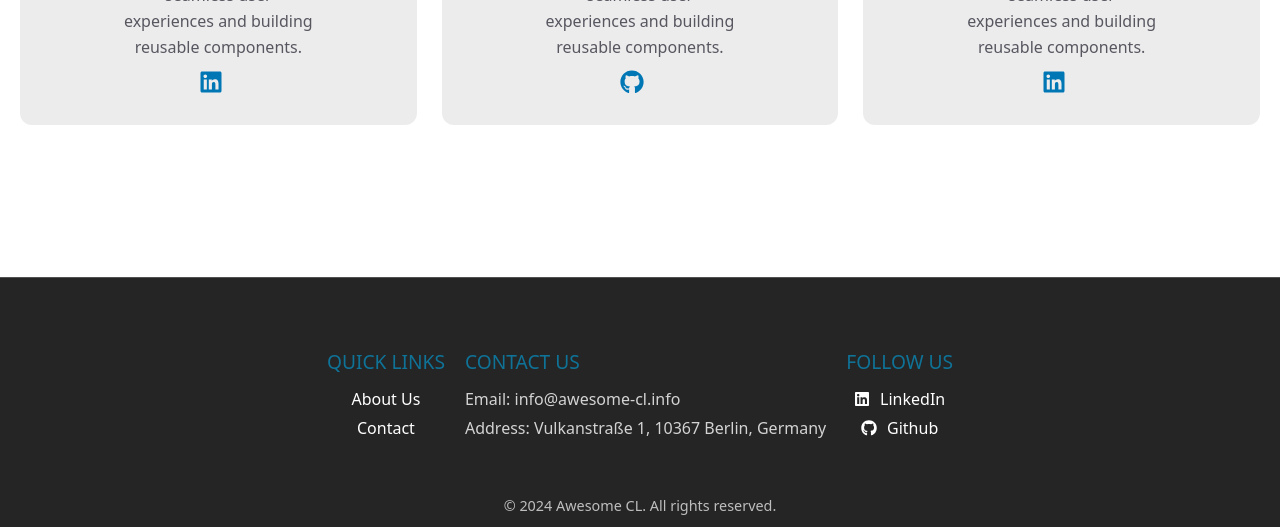
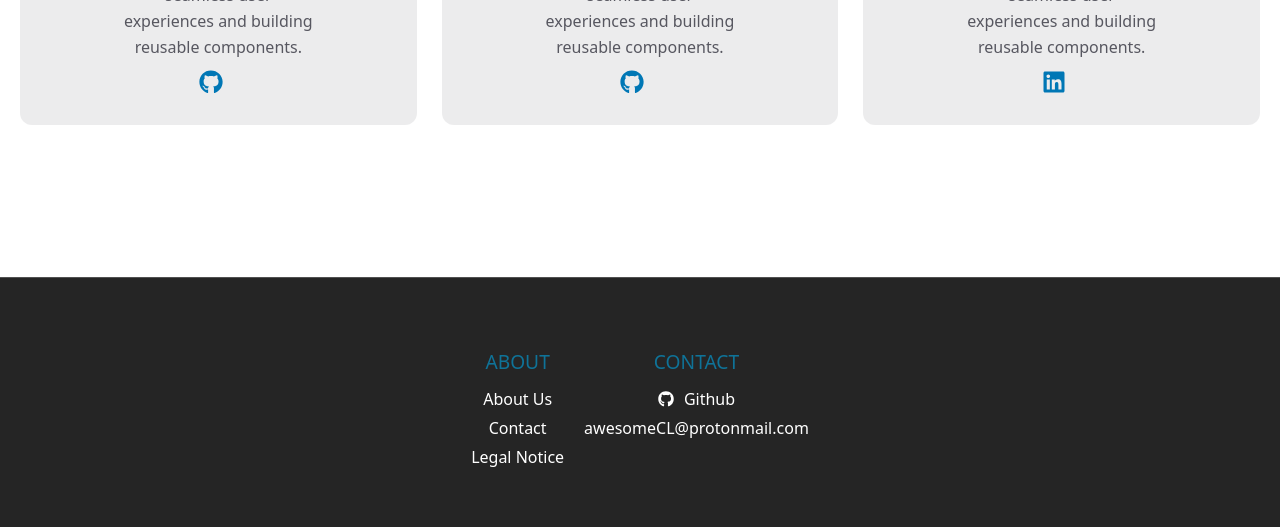
Before and after one commit to Team-Collaborators/Awesome-CL, a React (Vite) app: page /about in a window 1280 px wide. Shown: the part 1926-2453 px from the top of the page. Built offline with nearby package versions, Linux system fonts and the light colour scheme.

Commit message:
edit footer links

```diff
--- a/src/components/Footer/Footer.jsx
+++ b/src/components/Footer/Footer.jsx
@@ -1,9 +1,10 @@
 import React from "react";
-import { FaLinkedin, FaGithub } from "react-icons/fa";
+import { FaLinkedin, FaGithub, FaEnvelope } from "react-icons/fa";
 import styles from "./Footer.module.scss";
 import logo from "../../assets/images/awesome-logo.png";
 import ContactPage from "../../pages/ContactPage/ContactPage";
 import AboutUs from "../../pages/AboutUs/AboutUs";
+import LegalNotice from "../../pages/LegalNotice/LegalNotice";
 
 const Footer = ({ isSidebarOpen }) => {
   return (
@@ -15,28 +16,30 @@ const Footer = ({ isSidebarOpen }) => {
       <div className={styles.container}>
         <div className={styles.sections}>
           <div className={styles.links}>
-            <h4>Quick Links</h4>
+            {/* <h4>Quick Links</h4> */}
+            <h4>About</h4>
             <a href="/about">About Us</a>
             <a href="/contact">Contact</a>
-            {/* <a href="/privacy">Privacy Policy</a> */}
+            <a href="/legalnotice">Legal Notice</a>
           </div>
-          <div className={styles.contact}>
+          {/* <div className={styles.contact}>
             <h4>Contact Us</h4>
-            <p>Email: info@awesome-cl.info</p>
-            {/* <p>Phone: +49 234 567 890</p> */}
-            <p>Address: Vulkanstraße 1, 10367 Berlin, Germany</p>
-          </div>
+            <p>Email: awesomeCL@protonmail.com</p> */}
+          {/* <p>Phone: +49 234 567 890</p> */}
+          {/* <p>Address: Vulkanstraße 1, 10367 Berlin, Germany</p>
+          </div> */}
           <div className={styles.social}>
-            <h4>Follow Us</h4>
-            <a href="https://linkedin.com" target="blank">
+            <h4>Contact</h4>
+            {/* <a href="https://linkedin.com" target="blank">
               <FaLinkedin style={{ marginRight: "10px" }} /> LinkedIn
-            </a>
+            </a> */}
             <a
               href="https://github.com/Team-Collaborators/Awesome-CL"
               target="blank"
             >
               <FaGithub style={{ marginRight: "10px" }} /> Github
             </a>
+            <a>awesomeCL@protonmail.com</a>
           </div>
         </div>
         <div className={styles.copyright}>
--- a/src/components/Footer/Footer.module.scss
+++ b/src/components/Footer/Footer.module.scss
@@ -41,7 +41,7 @@
 
 .sections {
   display: flex;
-  justify-content: space-between;
+  justify-content: space-evenly;
   flex-wrap: wrap;
   width: 100%;
   max-width: 1200px;
@@ -57,7 +57,7 @@
 .contact,
 .social {
   padding: 10px;
-  text-align: left;
+  text-align: center;
 
   @media (max-width: 768px) {
     text-align: center;
--- a/src/pages/AboutUs/AboutUs.jsx
+++ b/src/pages/AboutUs/AboutUs.jsx
@@ -17,7 +17,7 @@ const teamData = [
     description:
       "Passionate about creating seamless user experiences and building reusable components.",
     image: "",
-    linkedin: "https://www.linkedin.com/",
+    linkedin: "https://www.linkedin.com/in/heriberto-santana-solsona/",
   },
   {
     name: "Iryna",
@@ -25,7 +25,7 @@ const teamData = [
     description:
       "Passionate about creating seamless user experiences and building reusable components.",
     image: "",
-    linkedin: "https://www.linkedin.com/",
+    github: "https://github.com/IrYna-Kononova",
   },
   {
     name: "Kristin",
@@ -33,7 +33,7 @@ const teamData = [
     description:
       "Passionate about creating seamless user experiences and building reusable components.",
     image: "",
-    linkedin: "https://www.linkedin.com/",
+    github: "https://github.com/kwossi",
   },
   {
     name: "Nancy",
--- /dev/null
+++ b/src/pages/LegalNotice/LegalNotice.jsx
@@ -0,0 +1,32 @@
+import styles from "../LegalNotice/LegalNotice.module.scss";
+
+const LegalNotice = () => {
+  return (
+    <div className={styles.legalNotice}>
+      <h2 className={styles.subtitle}>Legal Notice</h2>
+
+      <div className={styles.description}>
+        <h3>Awesome CL</h3>
+        <p>Vulkanstraße 1</p>
+        <p>10367 Berlin</p>
+        <p>Germany</p>
+        <h3>Represented by & Responsible for Content:</h3>
+        <p>
+          Anna Dobrucki, Heriberto Santana Solsona, Iryna Kononova, Kristin
+          Stoecker, Nancy Koenitzer, Nathalie Mella
+        </p>
+
+        <h3>Contact Information</h3>
+        <p>Email: awesomeCL@protonmail.com </p>
+        <p>Phone: +49 234 567 890</p>
+        <br />
+        <p>
+          This Legal Notice complies with the German laws under § 5 DDG and § 55
+          RStV.
+        </p>
+      </div>
+    </div>
+  );
+};
+
+export default LegalNotice;
--- /dev/null
+++ b/src/pages/LegalNotice/LegalNotice.module.scss
@@ -0,0 +1,63 @@
+@use "../../styles/main.scss" as styles;
+
+.legalNotice {
+  padding: 40px 20px;
+  width: 100%;
+  text-align: center;
+  max-width: 1300px;
+  @media (max-width: 1024px) {
+    padding: 30px 20px;
+  }
+
+  @media (max-width: 768px) {
+    padding: 20px 15px;
+  }
+}
+
+.subtitle {
+  font-size: 1.8rem;
+  margin-top: 35px;
+  margin-bottom: 15px;
+  // color: styles.$slightlyLighter-color;
+  background: linear-gradient(to right, #8f52bc, #26b3c6);
+  -webkit-background-clip: text;
+  background-clip: text;
+  -webkit-text-fill-color: transparent;
+  border-bottom: styles.$border-color;
+  padding-bottom: 8px;
+  text-align: center;
+  text-transform: uppercase;
+
+  @media (max-width: 768px) {
+    font-size: 1.5rem;
+  }
+
+  @media (max-width: 480px) {
+    font-size: 1.3rem;
+  }
+}
+
+.description {
+  color: var(--text-color);
+  font-size: 1rem;
+  line-height: 1.8;
+  margin-top: 20px;
+
+  h3 {
+    font-size: var(--h3-font-size);
+    margin-top: 1rem;
+  }
+
+  p {
+    font-size: var(--paragraph-font-size);
+    color: (var(--muted-text-color));
+  }
+
+  @media (max-width: 768px) {
+    font-size: 1rem;
+  }
+
+  @media (max-width: 480px) {
+    font-size: 0.9rem;
+  }
+}
--- a/src/routes/routes.jsx
+++ b/src/routes/routes.jsx
@@ -11,6 +11,7 @@ import Introduction from "../pages/Instructions/Introduction";
 import GettingStarted from "../pages/Instructions/GettingStarted";
 import Customization from "../pages/Instructions/Customization";
 import ScrollToTop from "../components/ScrollToTop/ScrollToTop";
+import LegalNotice from "../pages/LegalNotice/LegalNotice";
 
 export default function MainRoutes() {
   return (
@@ -92,6 +93,7 @@ export default function MainRoutes() {
           <Route path="*" element={<NotFound />} />
           <Route path="/contact" element={<ContactPage />} />
           <Route path="/about" element={<AboutUs />} />
+          <Route path="/legalnotice" element={<LegalNotice />} />
         </Route>
       </Routes>
     </Router>
```
